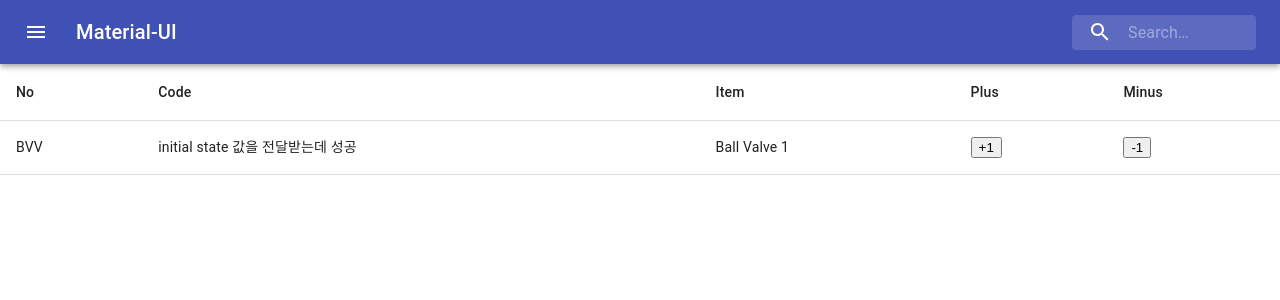
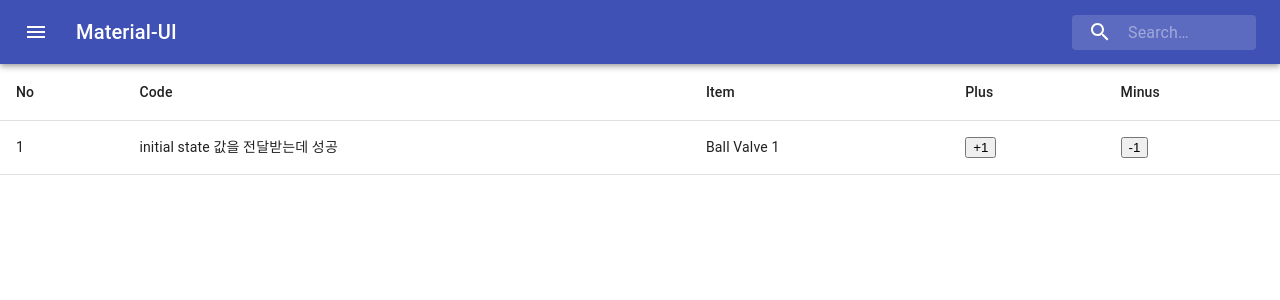
Before and after one commit to seunghwansohn/protodev, a React (Create React App) app in the folder client/: page / in a window 1280 px wide. Shown: the top 300 px of the page. Built offline with nearby package versions, Linux system fonts and the light colour scheme.

Commit message:
dispatch까지는 되는데 itemList가 undefined되어버림

```diff
--- a/client/src/components/itemListComponent.js
+++ b/client/src/components/itemListComponent.js
@@ -8,7 +8,7 @@ import TableBody from '@material-ui/core/TableBody';
 
 const ItemListComponent = ({code, apiLoad, itemList}) => {
     const fff = () => {
-        console.log(itemList)
+        console.log(itemList[0].itemName)
     }
     return(
     <div>
@@ -22,7 +22,7 @@ const ItemListComponent = ({code, apiLoad, itemList}) => {
             </TableHead>
             <TableBody>
                 <TableRow>
-                <TableCell>{itemList[0].itemName}</TableCell>
+                <TableCell>{itemList[0].id}</TableCell>
                 <TableCell>{code}</TableCell>
                 <TableCell>Ball Valve 1</TableCell>
                 <TableCell> <button onClick = {apiLoad}>+1</button></TableCell>
--- a/client/src/containers/ItemList.js
+++ b/client/src/containers/ItemList.js
@@ -2,7 +2,8 @@ import React from 'react'
 import ItemListComponent from '../components/itemListComponent'
 import SearchAppBar from '../components/appBar'
 import { connect } from 'react-redux';
-import {search, apiLoad}  from '../modules/itemList'
+import {search, apiLoad1}  from '../modules/itemList'
+const axios = require('axios');
 
 const ItemListContainer = (
     {searchKeyword, search, apiLoad, itemList}
@@ -16,6 +17,21 @@ const ItemListContainer = (
         </div>
     )
 }
+
+export function apiLoad(apiLoad2) {
+    return function(dispatch) {
+      return axios.get("/api/customers")
+        .then(({ data }) => {
+          apiLoad2(data)
+      });
+    };
+}
+
+const apiLoad2 = (data) => {
+    console.log(data)
+    console.log('콘솔로그중')
+}
+
 
 const callApi = async (callback) => {    //node.js api 서버를 호출하는 함수. async는 비동기 처리를 위한 것
     const response = await fetch('/api/customers');
@@ -32,11 +48,13 @@ const mapStateToProps = state => ({ //state를 파라미터로 받아옴.
 
 const mapDispatchToProps = dispatch => ({
     search : (f) => {
+        console.log(search(f))
         dispatch(search(f));
     },
     apiLoad : () => {
-        console.log(apiLoad())
-        dispatch(apiLoad())
+        console.log(apiLoad1())
+        console.log(dispatch(apiLoad1()))
+        dispatch()
     }
 })
 
--- a/client/src/index.js
+++ b/client/src/index.js
@@ -1,13 +1,15 @@
 import React from 'react';
 import ReactDOM from 'react-dom';
-import { createStore } from 'redux';
+import { createStore, applyMiddleware } from 'redux';
 import { Provider } from 'react-redux';
 import './index.css';
 import App from './App';
 import * as serviceWorker from './serviceWorker';
 import rootReducer from './modules';
+import thunk from "redux-thunk";
 
-const store = createStore(rootReducer);
+
+const store = createStore(rootReducer, applyMiddleware(thunk));
 
 ReactDOM.render(
     <Provider store={store}>
--- a/client/src/modules/itemList.js
+++ b/client/src/modules/itemList.js
@@ -1,21 +1,28 @@
 const axios = require('axios');
-
-// export const fetchArticleDetails = () => {
-//   return function(dispatch) {
-//     return axios.get("/api/customers")
-//       .then(({ data }) => {
-//       dispatch(setArticleDetails(data));
-//     });
-//   };
-// }
 
 const SEARCHKEYWORD = 'itemList/SEARCHKEYWORD';
 const APILOAD = 'itemList/APILOAD';
 
+const callApi = async (callback) => {    //node.js api 서버를 호출하는 함수. async는 비동기 처리를 위한 것
+  const response = await fetch('/api/customers');
+  const body = await response.json();  //json 형식으로 받아 body라는 변수에 저장
+  callback(body)
+  return body; //body를 return하여 callApi라는 메소드의 값으로 반환
+}
+
+
+export function apiLoad() {
+  return function(dispatch) {
+    return axios.get("/api/customers")
+      .then(({ data }) => {
+        dispatch(apiLoad1(data));
+    });
+  };
+}
+
 const initialState = {
     input:'sdfsdf',
-    itemList: [{id : 1, itemName : 'BVV'}
-    ],
+    itemList: [{id : '1', itemName : 'Bvv'}],
     searchKeyword: 'initial state 값을 전달받는데 성공',
 };
 
@@ -24,36 +31,38 @@ export const search = searchKeyword => ({
   searchKeyword
 });
 
-export const apiLoad = () => ({
+export const apiLoad1 = (itemList) => (
+  {
   type: APILOAD,
   itemList
 });
 
 
-const callApi = async (callback) => {    //node.js api 서버를 호출하는 함수. async는 비동기 처리를 위한 것
-  const response = await fetch('/api/customers');
-  const body = await response.json();  //json 형식으로 받아 body라는 변수에 저장
-  callback(body)
-  return body; //body를 return하여 callApi라는 메소드의 값으로 반환
-}
+function itemList (state = initialState, action) {
+  let result = []
 
-function itemList (state = initialState, action) {
-    switch (action.type) {
+  switch (action.type) {
       case SEARCHKEYWORD:
         return {
           ...state,
           searchKeyword: action.searchKeyword
         };
       case APILOAD:
-        // let result = ''
-        // console.log('adpi로드로드중')
-        // result = callApi(function(body1) {
+        console.log('adpi로드로드중')
+        console.log(itemList)
+        return {
+          ...state,
+          itemList: action.itemList
+        }
+        // callApi(function(body1) {
         //   return body1
         //  })
-        return {
-          ...state,
-          itemList: [{id: 'dfadsfe', itemName: 'asdflkjasdf'}]
-        }
+        // return {
+        //   ...state,
+        //   itemList: callApi(function(body1) {
+        //     return body1
+        //    })
+        // }
 
 
       default:
--- a/package.json
+++ b/package.json
@@ -11,7 +11,8 @@
 		"body-parser": "^1.18.3",
 		"express": "^4.16.4",
 		"fs": "^0.0.1-security",
-		"mysql": "^2.17.1"
+		"mysql": "^2.17.1",
+		"redux-thunk": "^2.3.0"
 	},
 	"devDependencies": {
 		"concurrently": "^4.1.2"
```
Also changed, not shown: 1 other file (tests, documents, lock files or other folders).
